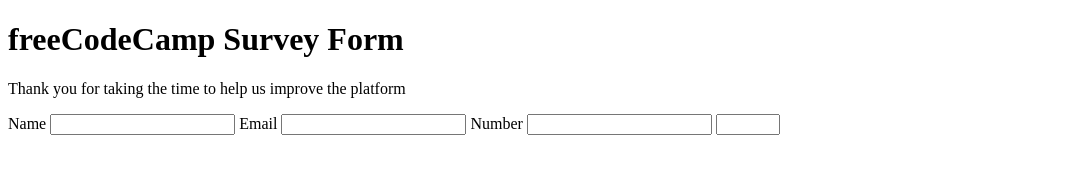
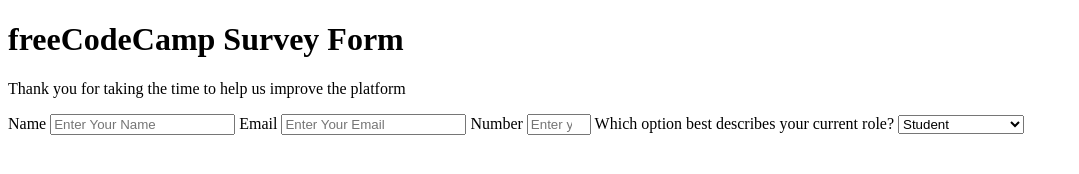
Before and after one commit to mohapakram/Survey-Form, a plain HTML site: page index.html in a window 1280 px wide. Shown: the whole page, without its empty margins (0-1079 px from the left). Drawn offline with Linux system fonts and the light colour scheme.

Commit message:
Added dropdown and placeholders

```diff
--- a/index.html
+++ b/index.html
@@ -12,13 +12,29 @@
       Thank you for taking the time to help us improve the platform
     </p>
     <form id="survey-form">
-        <label id="name-label">Name</label>
-      <input type="text" required id="name" />
-        <label id="email-label">Email</label>
-      <input type="email" required id="email" />
-        <label id="number-label">Number</label>
-      <input type="number" required id="number" />
-        <input type="number" min="10" max="100" required id="" />
+      <label id="name-label">Name</label>
+      <input type="text" required placeholder="Enter Your Name" id="name" />
+      <label id="email-label">Email</label>
+      <input type="email" required placeholder="Enter Your Email" id="email" />
+      <label id="number-label">Number</label>
+      <input
+        type="number"
+        required
+        placeholder="Enter your Age"
+        id="number"
+        min="10"
+        max="100"
+      />
+      <label id="dropdown-label"
+        >Which option best describes your current role?
+      </label>
+      <select id="dropdown">
+        <option value="student">Student</option>
+        <option value="job">Full Time Job</option>
+        <option value="learner">Full Time Learner</option>
+        <option value="preferNo">Prefer not to say</option>
+        <option value="other">Other</option>
+      </select>
     </form>
     <script src="https://cdn.freecodecamp.org/testable-projects-fcc/v1/bundle.js"></script>
 
```
